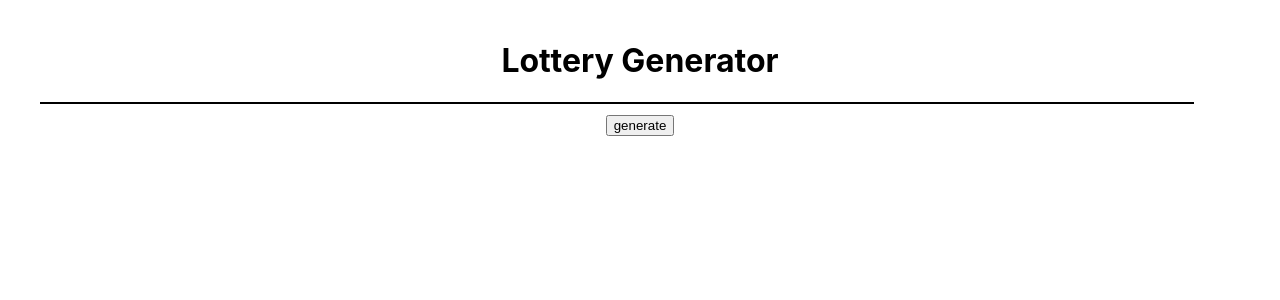
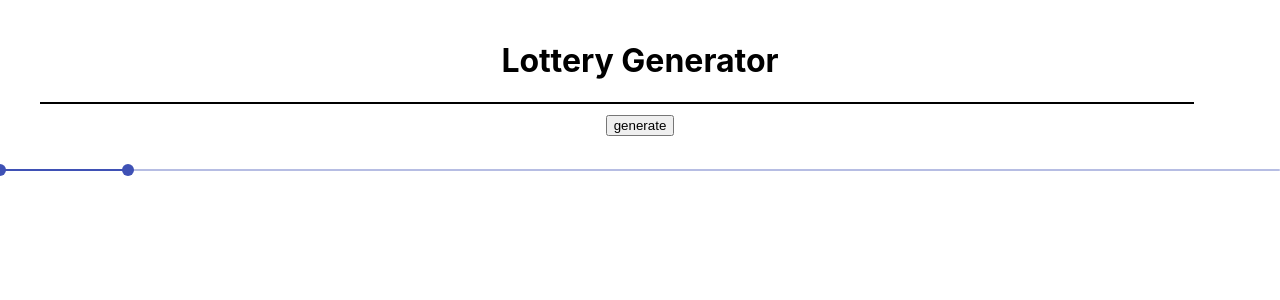
Before and after one commit to jairusbali/lottery_generator, a React (Create React App) app: page / in a window 1280 px wide. Shown: the top 300 px of the page. Built offline with nearby package versions, Linux system fonts and the light colour scheme.

Commit message:
added material-ui lib for slider

```diff
--- a/package.json
+++ b/package.json
@@ -3,6 +3,7 @@
   "version": "0.1.0",
   "private": true,
   "dependencies": {
+    "@material-ui/core": "^4.6.1",
     "react": "^16.12.0",
     "react-dom": "^16.12.0",
     "react-scripts": "3.2.0"
--- a/src/App.js
+++ b/src/App.js
@@ -1,14 +1,43 @@
 import React from "react";
+import Slider from "@material-ui/core/Slider";
 
 import Lottery from "./components/Lottery/Lottery";
 import "./App.css";
 
-function App() {
-  return (
-    <div className="App">
-      <Lottery title="Lottery Generator" min={1} max={7} numberOfBalls={2} />
-    </div>
-  );
+class App extends React.Component {
+  constructor(props) {
+    super(props);
+
+    this.state = {
+      value: [0, 10]
+    };
+
+    this.handleChange = this.handleChange.bind(this);
+    this.valuetext = this.valuetext.bind(this);
+  }
+
+  handleChange(event, newValue) {
+    this.setState({ value: newValue });
+  }
+
+  valuetext(value) {
+    return `${value}°C`;
+  }
+
+  render() {
+    return (
+      <div className="App">
+        <Lottery title="Lottery Generator" min={1} max={7} numberOfBalls={2} />
+        <Slider
+          value={this.state.value}
+          onChange={this.handleChange}
+          valueLabelDisplay="auto"
+          aria-labelledby="range-slider"
+          getAriaValueText={this.valuetext}
+        />
+      </div>
+    );
+  }
 }
 
 export default App;
```
Also changed, not shown: 1 other file (tests, documents, lock files or other folders).
